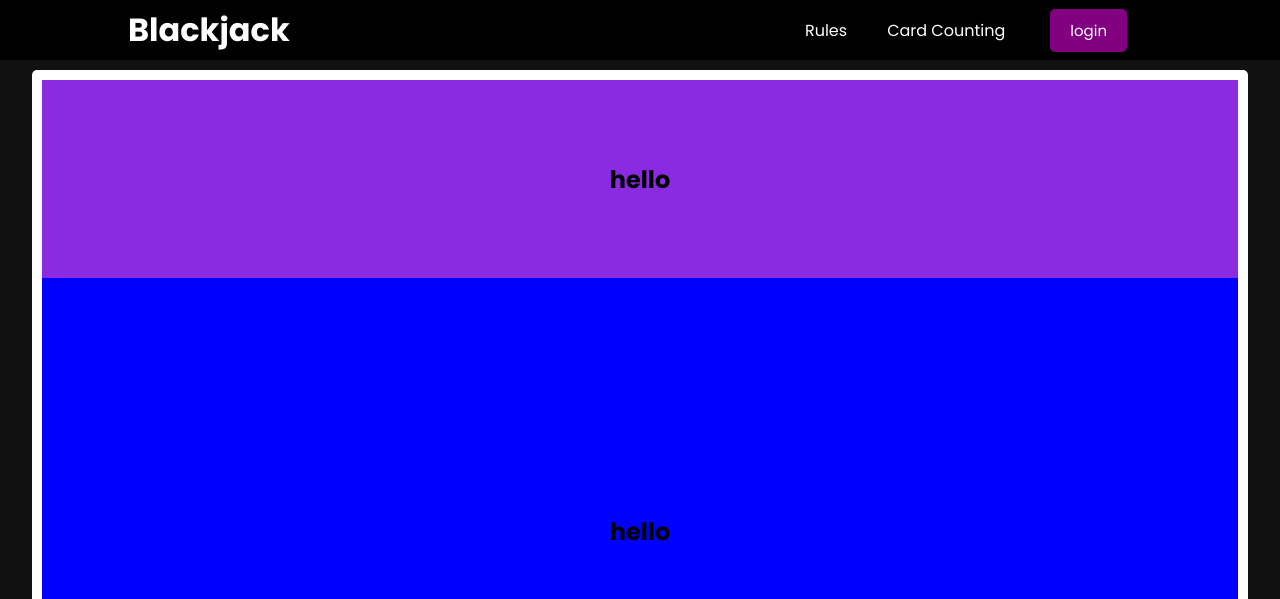
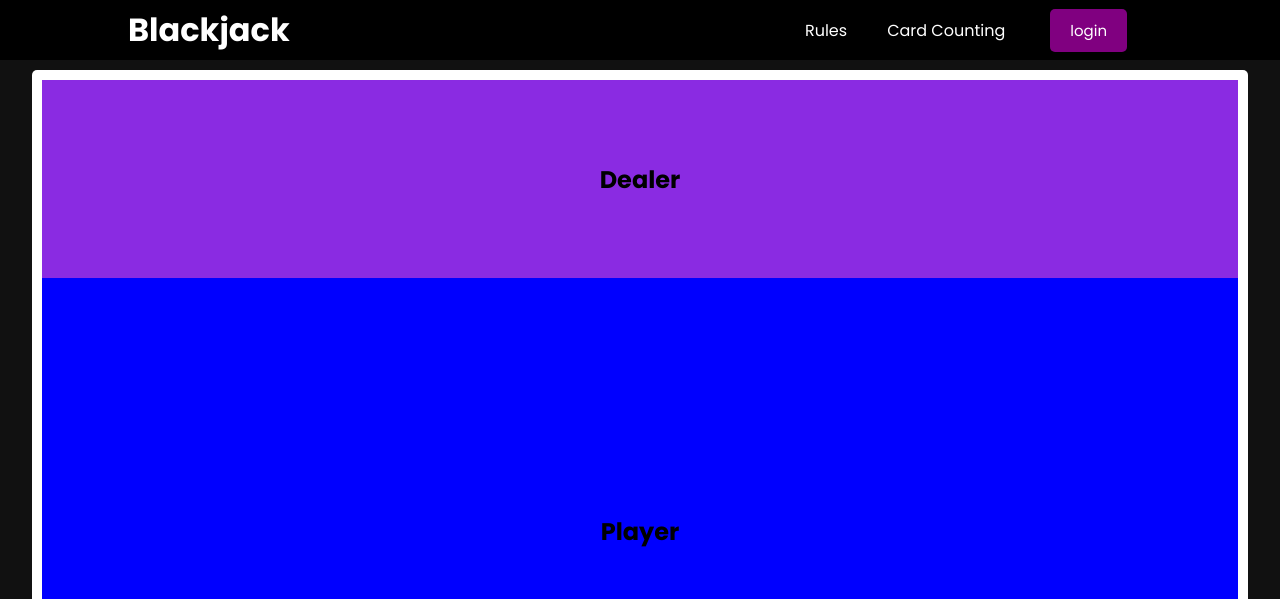
Before and after one commit to curtismyersprogramming/blackjackvue, a Vue app: page / in a window 1280 px wide. Shown: the top 599 px of the page. Built offline with nearby package versions, Linux system fonts and the light colour scheme.

Commit message:
changed text in play area

```diff
--- a/src/components/GameplayArea.vue
+++ b/src/components/GameplayArea.vue
@@ -1,10 +1,10 @@
 <template>
     <main class="game-area">
         <section class="dealer-area">
-            <h1>hello</h1>
+            <h1>Dealer</h1>
         </section>
         <section class ="player-area">
-            <h1>hello</h1>
+            <h1>Player</h1>
         </section>
     </main>
 </template>
```
